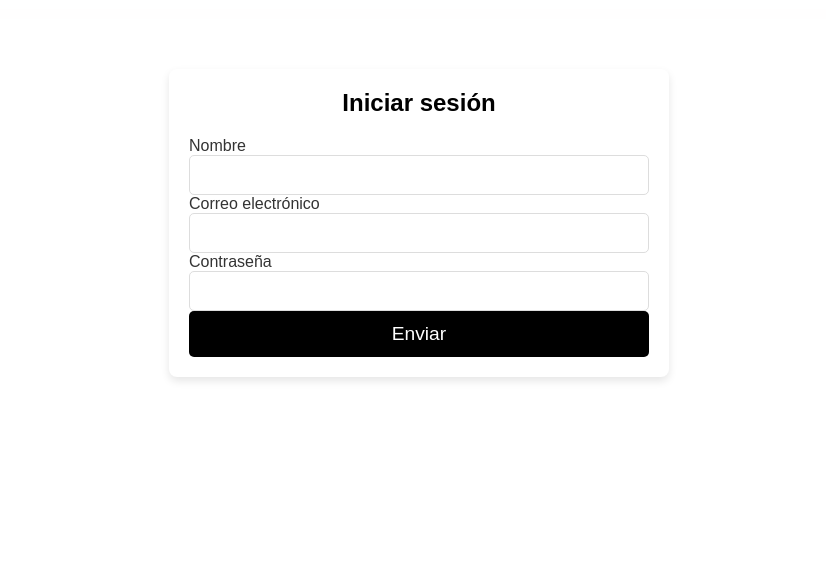
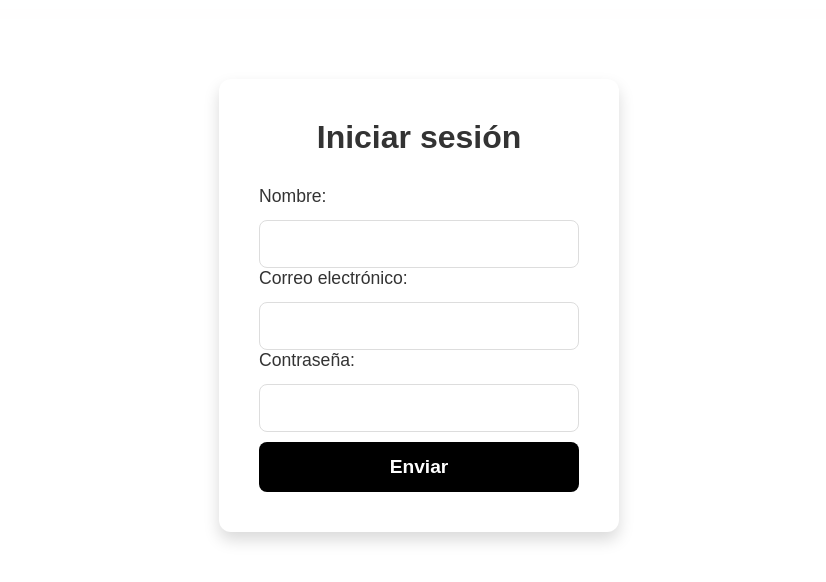
Before and after one commit to jdalvarezperdomo/Pagina-Web, a plain HTML site: page formulario.html in a window 1280 px wide. Shown: the part 148-730 px from the top of the page, without its empty margins (221-1047 px from the left). Drawn offline with Linux system fonts and the light colour scheme.

Commit message:
cambio de estilos formulario

```diff
--- a/estilos.css
+++ b/estilos.css
@@ -219,52 +219,82 @@ header {
 
 /* Estilos para el formulario */
 .form-container {
-    max-width: 500px;
-    margin: 50px auto;
-    padding: 20px;
+    max-width: 400px;
+    margin: 60px auto;
+    padding: 40px;
     background-color: #fff;
-    border-radius: 8px;
-    box-shadow: 0 4px 8px rgba(0, 0, 0, 0.1);
+    border-radius: 12px;
+    box-shadow: 0 8px 16px rgba(0, 0, 0, 0.15);
 }
 
 .form-container h2 {
     text-align: center;
-    margin-bottom: 20px;
+    font-size: 2rem;
+    color: #333;
+    margin-bottom: 30px;
 }
 
 .form-container form div {
-    margin-bottom: 15px;
+    margin-bottom: 25px;
 }
 
 .form-container label {
-    font-size: 1rem;
+    font-size: 1.1rem;
     color: #333;
+    margin-bottom: 8px;
+    display: block;
 }
 
 .form-container input {
     width: 100%;
-    padding: 10px;
+    padding: 14px;
     font-size: 1rem;
     border: 1px solid #ddd;
-    border-radius: 5px;
+    border-radius: 8px;
+    box-sizing: border-box;
+    margin-top: 5px;
+    transition: border-color 0.3s, box-shadow 0.3s;
+}
+
+.form-container input:focus {
+    border-color: #0073e6;
+    box-shadow: 0 0 10px rgba(0, 115, 230, 0.2);
+    outline: none;
 }
 
 .form-container button {
     width: 100%;
-    padding: 12px;
+    padding: 14px;
     background-color: #000;
     color: #fff;
     border: none;
-    border-radius: 5px;
+    border-radius: 8px;
     cursor: pointer;
     font-size: 1.2rem;
+    font-weight: bold;
     transition: background-color 0.3s;
+    margin-top: 10px;
 }
 
 .form-container button:hover {
     background-color: #ff0000;
 }
 
+.form-container .options {
+    text-align: center;
+    margin-top: 20px;
+}
+
+.form-container .options a {
+    color: #0073e6;
+    text-decoration: none;
+    font-size: 0.95rem;
+    margin: 0 8px;
+}
+
+.form-container .options a:hover {
+    text-decoration: underline;
+}
 
 /* Footer */
 footer {
--- a/formulario.html
+++ b/formulario.html
@@ -22,13 +22,13 @@
     <div class="form-container">
         <h2>Iniciar sesión</h2>
         <form id="loginForm" onsubmit="guardarFormulario(event)">
-            <label for="nombre">Nombre</label>
+            <label for="nombre">Nombre:</label>
             <input type="text" id="nombre" required>
 
-            <label for="correo">Correo electrónico</label>
+            <label for="correo">Correo electrónico:</label>
             <input type="email" id="correo" required>
 
-            <label for="contraseña">Contraseña</label>
+            <label for="contraseña">Contraseña:</label>
             <input type="password" id="contraseña" required>
 
             <button type="submit">Enviar</button>
```
